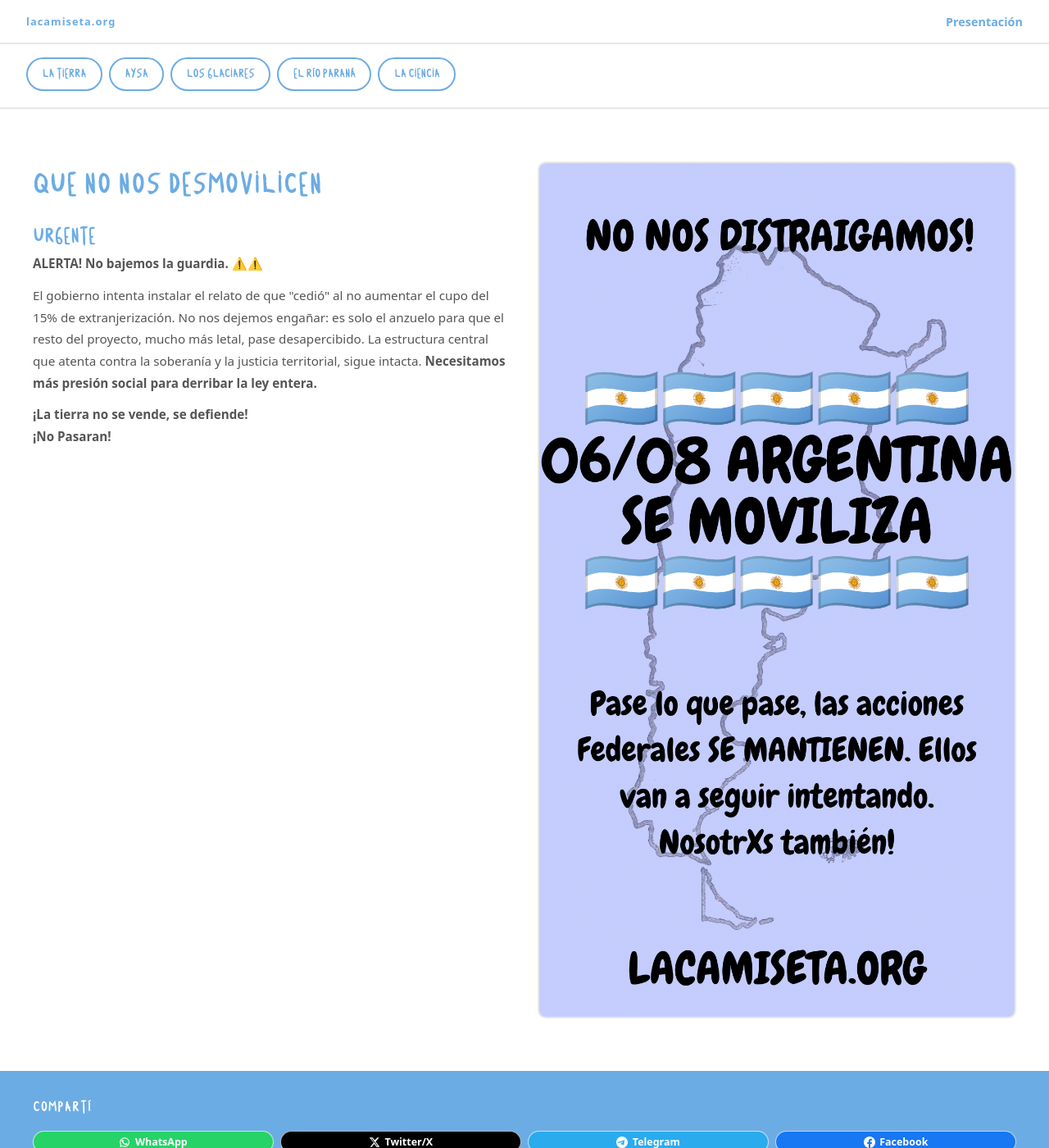
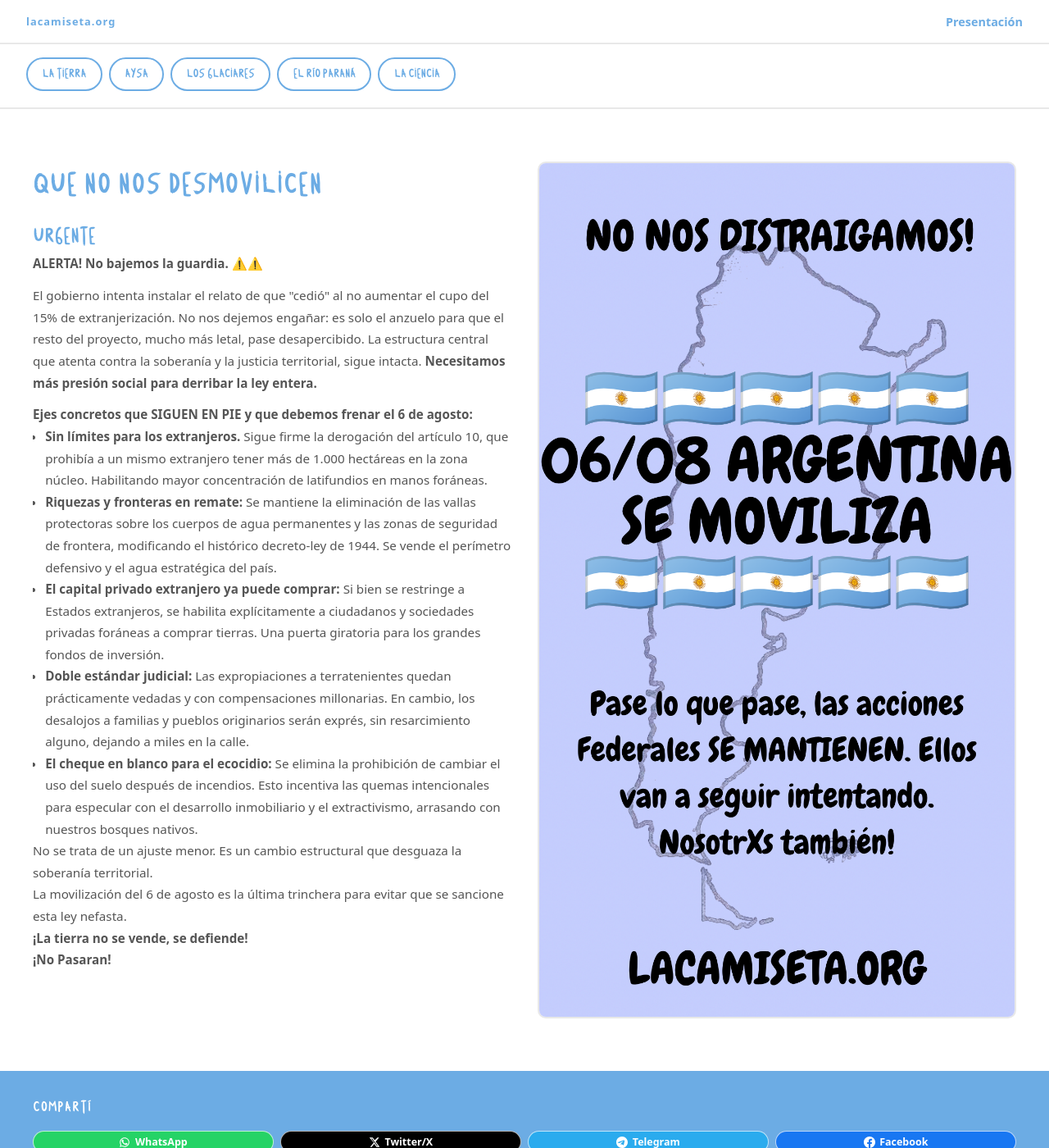
Before and after one commit to LaCamisetaOrg/LaCamisetaOrg.github.io, a Jekyll site: the page built from _actions/diadelucha.md, in a window 1280 px wide and 1400 px high. Shown: the whole window at 82% size. Built offline with Jekyll 4.4.1, drawn with Linux system fonts in a browser that asks for light colours.

Commit message:
Add files via upload

```diff
--- a/_actions/diadelucha.md
+++ b/_actions/diadelucha.md
@@ -14,5 +14,15 @@
 
 <p><strong>ALERTA! No bajemos la guardia. ⚠️⚠️</strong></p>
 <p>El gobierno intenta instalar el relato de que "cedió" al no aumentar el cupo del 15% de extranjerización. No nos dejemos engañar: es solo el anzuelo para que el resto del proyecto, mucho más letal, pase desapercibido. La estructura central que atenta contra la soberanía y la justicia territorial, sigue intacta. <strong>Necesitamos más presión social para derribar la ley entera.</strong></p>
+<p><strong>Ejes concretos que SIGUEN EN PIE y que debemos frenar el 6 de agosto:</strong></p>
+<ul>
+<li><strong>Sin límites para los extranjeros.</strong> Sigue firme la derogación del artículo 10, que prohibía a un mismo extranjero tener más de 1.000 hectáreas en la zona núcleo. Habilitando mayor concentración de latifundios en manos foráneas.</li>
+<li><strong>Riquezas y fronteras en remate:</strong> Se mantiene la eliminación de las vallas protectoras sobre los cuerpos de agua permanentes y las zonas de seguridad de frontera, modificando el histórico decreto-ley de 1944. Se vende el perímetro defensivo y el agua estratégica del país.</li>
+<li><strong>El capital privado extranjero ya puede comprar:</strong> Si bien se restringe a Estados extranjeros, se habilita explícitamente a ciudadanos y sociedades privadas foráneas a comprar tierras. Una puerta giratoria para los grandes fondos de inversión.</li>
+<li><strong>Doble estándar judicial:</strong> Las expropiaciones a terratenientes quedan prácticamente vedadas y con compensaciones millonarias. En cambio, los desalojos a familias y pueblos originarios serán exprés, sin resarcimiento alguno, dejando a miles en la calle.</li>
+<li><strong>El cheque en blanco para el ecocidio:</strong> Se elimina la prohibición de cambiar el uso del suelo después de incendios. Esto incentiva las quemas intencionales para especular con el desarrollo inmobiliario y el extractivismo, arrasando con nuestros bosques nativos.</li>
+</ul>
+<p>No se trata de un ajuste menor. Es un cambio estructural que desguaza la soberanía territorial.<br>
+La movilización del 6 de agosto es la última trinchera para evitar que se sancione esta ley nefasta.<br>
 <strong>¡La tierra no se vende, se defiende!<br>
-¡No Pasaran!</strong>
+¡No Pasaran!</strong></p>
```
Also changed, not shown: _actions/acciones68.md (+11 -1 lines).
